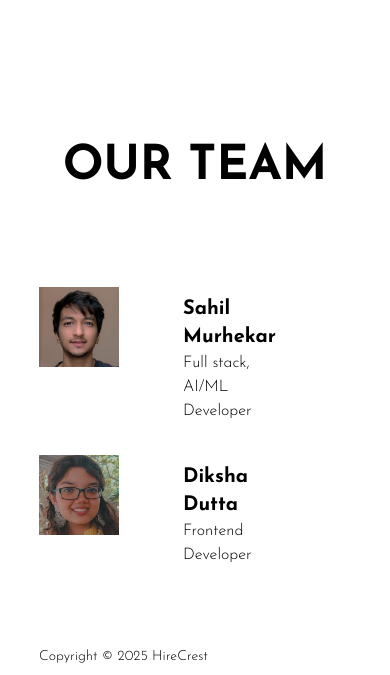
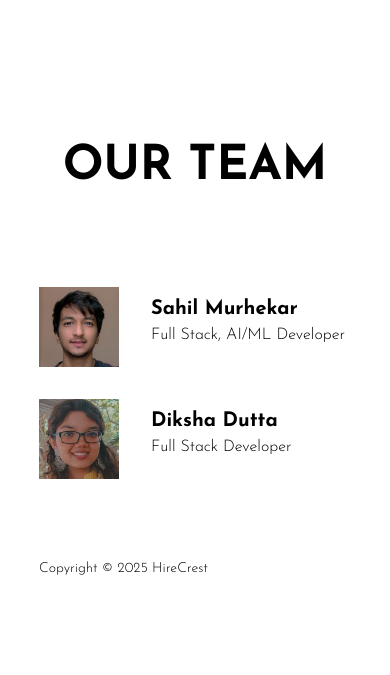
Before and after one commit to sahilmurhekar/HireCrest, a Flask app: page / in a window 390 px wide. Shown: the part 2670-3345 px from the top of the page. After the commit the page ends 3245 px from the top, so only its background shows below. Run offline with Flask 3, Linux system fonts and the light colour scheme; some libraries are stand-ins or nearby versions.

Commit message:
Responsive changes done

```diff
--- a/templates/index.html
+++ b/templates/index.html
@@ -216,7 +216,7 @@
   <div id="about-section">
     <img class="absolute z-0 top-300 left-0 md:top-250 lg:top-200 lg:w-150 z-1" src="/static/assets/Ellipse.png" alt="">
     <img class="absolute z-0 top-550 left-0 md:top-450 lg:top-380 lg:w-150 z-1" src="/static/assets/Ellipse.png" alt="">
-    <h2 style="color: transparent; -webkit-text-stroke: 1px white; filter: opacity(0.2);" class="px-16 py-6 absolute stroke stroke-2 text-7xl font-bold md:px-36 md:py-0 md:text-9xl lg:px-0">ABOUT</h2>
+
     <p class="text-center text-5xl lg:text-left font-bold relative z-1 py-8" data-aos="fade-up">ABOUT</p>
 
     <p class="text-center lg:text-left pt-8 font-light" data-aos="fade-up" data-aos-delay="100">HireCrest is an advanced multi-agent AI system designed to revolutionize the recruitment workflow. Our solution eliminates manual bottlenecks by automating job description analysis, candidate matching, and interview scheduling—all while maintaining human-quality assessment standards. Built with a sophisticated agent architecture and persistent memory database, HireCrest helps hiring teams find ideal candidates faster and more accurately than ever before.</p>
@@ -245,22 +245,22 @@
     </ul>
   </div>
   <!-------------------------------------------- Team ----------------------------------------------------->
-  <h2 id="team-section" style="color: transparent; -webkit-text-stroke: 1px white; filter: opacity(0.2);" class="py-34 absolute stroke stroke-2 text-7xl font-bold md:px-8 md:py-28 md:text-9xl lg:px-0">OUR TEAM</h2>
+
   <p class="text-center text-5xl lg:text-left pt-36 pb-20 font-bold relative z-1 py-8" data-aos="fade-up">OUR TEAM</p>
 
   <div class="flex z-5 relative lg:flex-row flex-col">
     <div class="flex flex-row py-4" data-aos="fade-up" data-aos-delay="100">
       <img class="h-20" src="/static/assets/sahil.jpeg" alt="pic">
-      <div class="pt-2 mx-16">
+      <div class="pt-2 ml-8">
         <h1 class="text-xl font-bold">Sahil Murhekar</h1>
-        <p class="font-light">Full stack, AI/ML Developer</p>
+        <p class="font-light">Full Stack, AI/ML Developer</p>
       </div>
     </div>
     <div class="flex z-5 relative flex-row py-4" data-aos="fade-up" data-aos-delay="200">
       <img class="h-20" src="/static/assets/diksha.jpeg" alt="pic">
-      <div class="pt-2 mx-16">
+      <div class="pt-2 ml-8">
         <h1 class="text-xl font-bold">Diksha Dutta</h1>
-        <p class="font-light">Frontend Developer</p>
+        <p class="font-light">Full Stack Developer</p>
       </div>
     </div>
   </div>
--- a/templates/jobs-admin.html
+++ b/templates/jobs-admin.html
@@ -102,7 +102,7 @@
                       <li>Type: {{ job.job_type }}</li>
                       <li>Location: {{ job.location }}</li>
                   </ul>
-                  <div class="card-actions justify-end">
+                  <div class="card-actions justify-start md:justify-end">
                       <a href="{{ url_for('list_applicants', job_id=job._id) }}" class="btn btn-primary">View Applicants</a>
                       <a href="{{ url_for('delete_job', job_id=job._id) }}" class="btn btn-error">Delete</a>
                   </div>
--- a/templates/jobs-client.html
+++ b/templates/jobs-client.html
@@ -78,7 +78,7 @@
                       <li>Type: {{ job.job_type }}</li>
                       <li>Location: {{ job.location }}</li>
                   </ul>
-                  <div class="card-actions justify-end">
+                  <div class="card-actions justify-start md:justify-end">
                       <button class="btn btn-primary" onclick="my_model_{{ loop.index }}.showModal()">Apply</button>
                   </div>
               </div>
--- a/templates/login.html
+++ b/templates/login.html
@@ -79,8 +79,9 @@
         {% endfor %}
     {% endif %}
 {% endwith %}
-    <h2 style="color: transparent; -webkit-text-stroke: 1px white; filter: opacity(0.2);" class="pt-22 px-8 absolute stroke stroke-2 text-7xl font-bold md:text-9xl md:pt-16 md:px-24 animate-pulse">LOGIN</h2>
-    <h1 class="p-24 font-bold text-6xl text-center lg:text-left animate-fadeIn" style="animation-delay: 0.2s; opacity: 0;">LOGIN</h1>
+<div class="flex items-center justify-center md:items-start md:justify-start">
+    <h1 class="p-12 font-bold text-6xl animate-fadeIn" style="animation-delay: 0.2s; opacity: 0;">LOGIN</h1>
+</div>
     <form class="px-0 lg:px-24" action="{{url_for('login')}}" method="POST">
         <div class="justify-center items-center flex flex-col lg:items-start">
         <input type="text" name="username" placeholder="Username" class="input border-2 w-full mb-8 md:w-150 animate-slideIn bg-transparent" style="animation-delay: 0.4s; opacity: 0;" required>
```
Also changed, not shown: templates/register.html (+7 -5 lines), templates/schedule-admin.html (+9 -10 lines).
